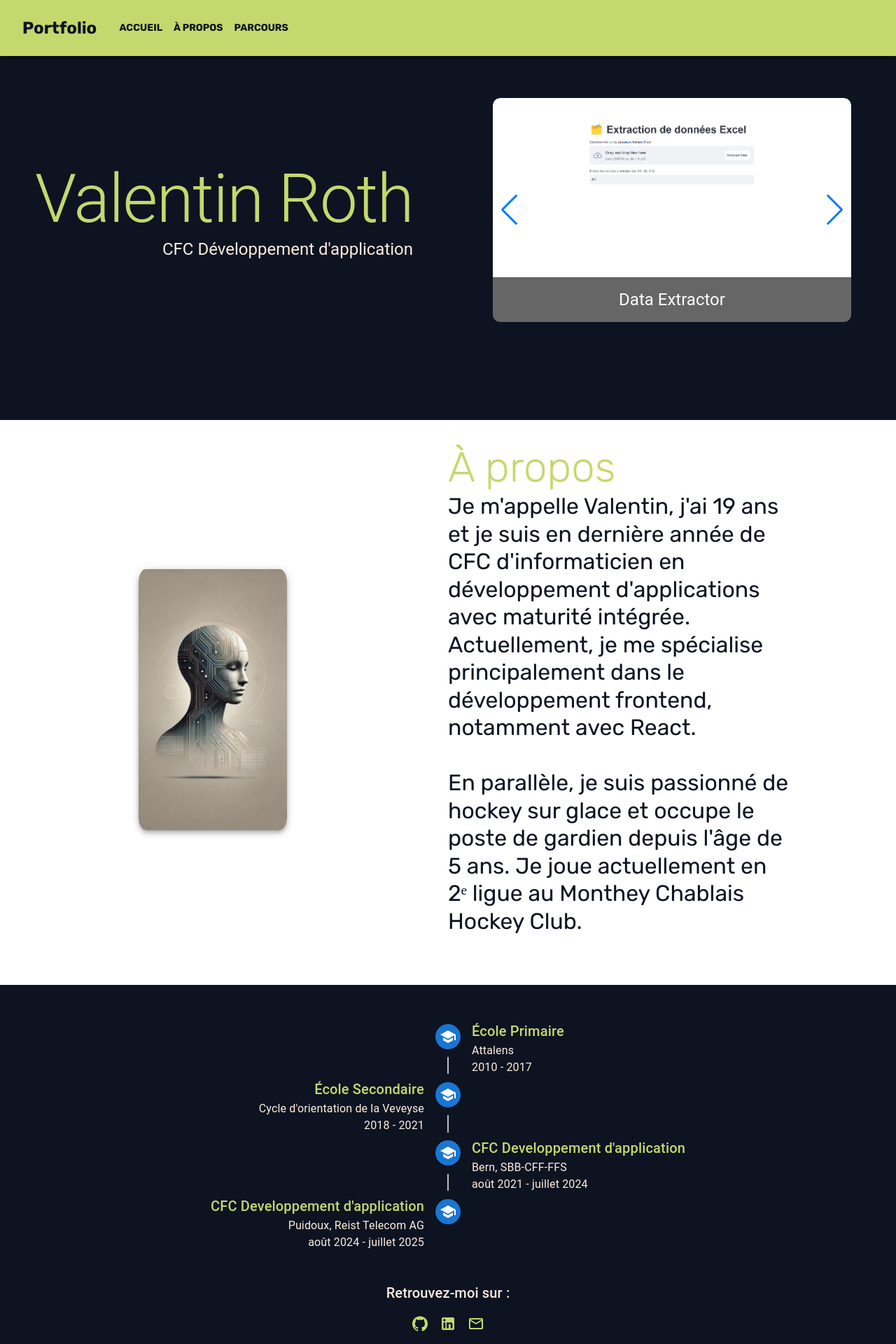
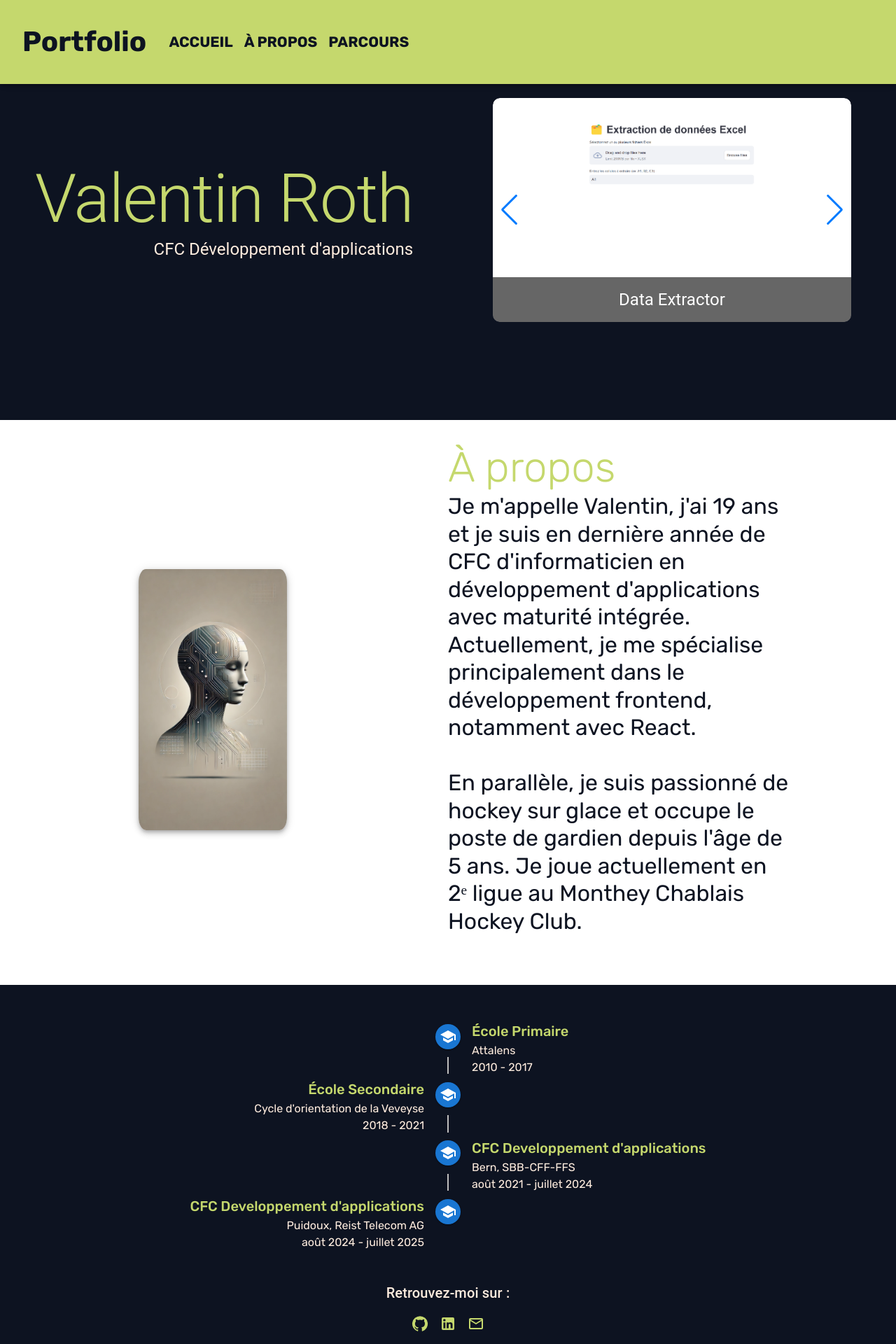
Before and after one commit to ElMonkito/portfolio, a React (Create React App) app: page / in a window 1280 px wide. Shown: the top 1920 px of the page at 70% size. Built offline with nearby package versions, Linux system fonts and the light colour scheme.

Commit message:
change size of navbar

```diff
--- a/src/components/landingPage.jsx
+++ b/src/components/landingPage.jsx
@@ -49,7 +49,7 @@ export default function LandingPage() {
                                 wordWrap: "break-word"
                             }}
                         >
-                            CFC Développement d'application
+                            CFC Développement d'applications
                         </Typography>
                     </Box>
                 </Slide>
--- a/src/components/navbar.jsx
+++ b/src/components/navbar.jsx
@@ -30,12 +30,12 @@ export default function Navbar() {
     return (
         <ThemeProvider theme={theme}>
             <Box sx={{ flexGrow: 1 }}>
-                <AppBar position="fixed" sx={{ backgroundColor: "#C5D86D", padding: 1 }}>
+                <AppBar position="fixed" sx={{ backgroundColor: "#C5D86D", padding: 1, minHeight: {xd: "80px", md: "120px"}, justifyContent: "center" }}>
                     <Toolbar>
                         <Typography
                             sx={{
                                 fontWeight: "bold",
-                                fontSize: "1.5rem",
+                                fontSize: {xs: "1.8rem", md:"2.5rem"},
                                 color: "#0d1321",
                                 cursor: "pointer",
                             }}
@@ -44,8 +44,8 @@ export default function Navbar() {
                         </Typography>
 
                         <Box sx={{ display: { xs: "block", md: "none" }, ml: "auto" }}>
-                            <IconButton onClick={handleDrawerToggle} sx={{ color: "#0d1321" }}>
-                                <MenuIcon />
+                            <IconButton onClick={handleDrawerToggle} sx={{ color: "#0d1321"}}>
+                                <MenuIcon sx={{fontSize: "38px" }} />
                             </IconButton>
                         </Box>
 
@@ -61,6 +61,7 @@ export default function Navbar() {
                                     offset={-70}
                                     variant="text"
                                     sx={{
+                                        fontSize: "1.3rem",
                                         color: "#0d1321",
                                         fontWeight: "bold",
                                         "&:hover": { transform: "scale(1.1)", color: "#0d1321" },
--- a/src/components/parcours.jsx
+++ b/src/components/parcours.jsx
@@ -3,16 +3,24 @@ import {Timeline, TimelineItem, TimelineSeparator, TimelineConnector, TimelineCo
 import {School} from "@mui/icons-material";
 import Typography from "@mui/material/Typography";
 import Box from "@mui/material/Box";
+import {createTheme, ThemeProvider} from "@mui/material";
 
 const educationStages = [
     {title: "École Primaire", name: "Attalens", year: "2010 - 2017"},
     {title: "École Secondaire", name: "Cycle d'orientation de la Veveyse", year: "2018 - 2021"},
-    {title: "CFC Developpement d'application", name: "Bern, SBB-CFF-FFS", year: "août 2021 - juillet 2024"},
-    {title: "CFC Developpement d'application", name: "Puidoux, Reist Telecom AG", year: "août 2024 - juillet 2025"},
+    {title: "CFC Developpement d'applications", name: "Bern, SBB-CFF-FFS", year: "août 2021 - juillet 2024"},
+    {title: "CFC Developpement d'applications", name: "Puidoux, Reist Telecom AG", year: "août 2024 - juillet 2025"},
 ];
 
 export default function EducationTimeline() {
+    const theme = createTheme({
+        typography: {
+            fontFamily: "Rubik",
+        },
+    });
+
     return (
+        <ThemeProvider theme={theme}>
             <Box sx={{
                 backgroundColor: "#0D1321",
                 height: {xs: "100vh", md: "50vh"},
@@ -21,7 +29,7 @@ export default function EducationTimeline() {
                 flexDirection: {xs: "column", md: "row"},
                 overflow: "hidden",
             }}>
-            <Timeline position="alternate" sx={{marginTop: {xs: "15%", md: "3%"} }}>
+                <Timeline position="alternate" sx={{marginTop: {xs: "15%", md: "3%"}}}>
                     {educationStages.map((stage, index) => (
                         <TimelineItem key={index}>
                             <TimelineSeparator>
@@ -39,5 +47,6 @@ export default function EducationTimeline() {
                     ))}
                 </Timeline>
             </Box>
+        </ThemeProvider>
     );
 }
```
Lines whose indentation alone changed are shown as unchanged.
